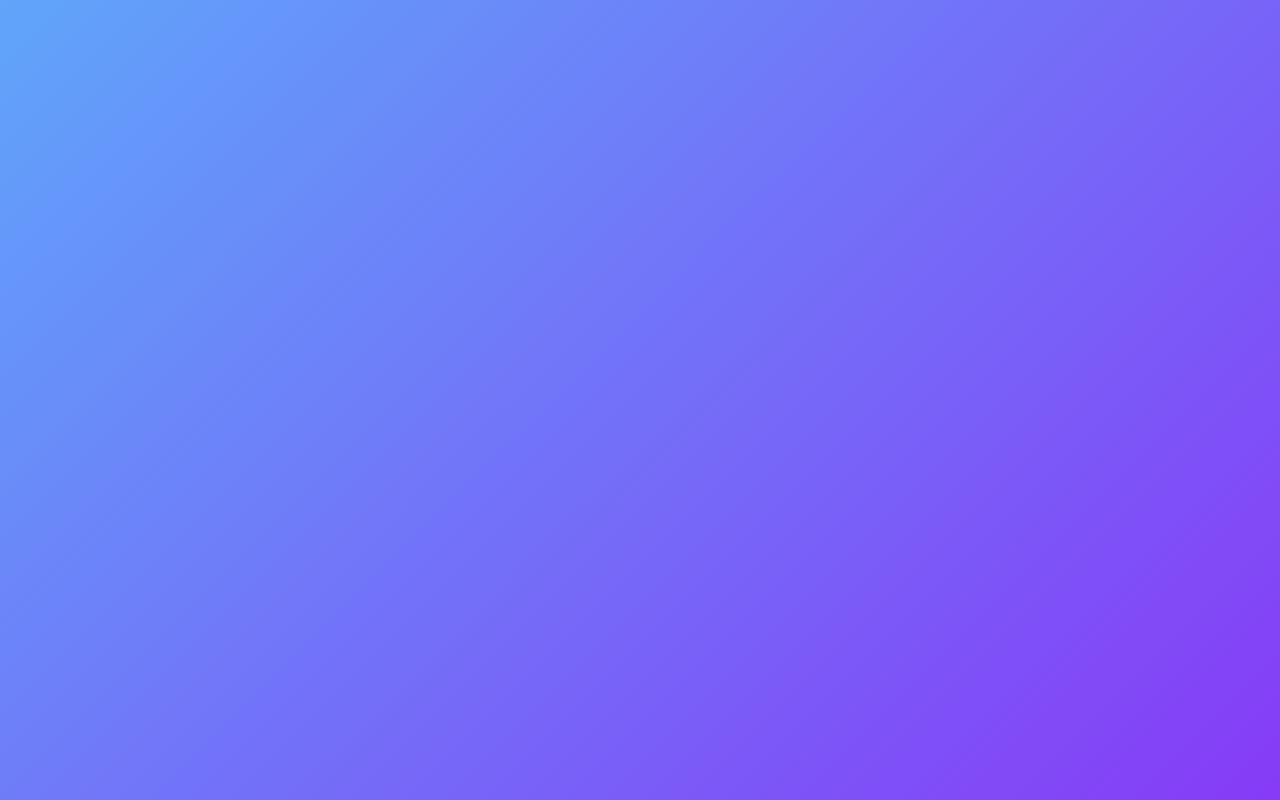
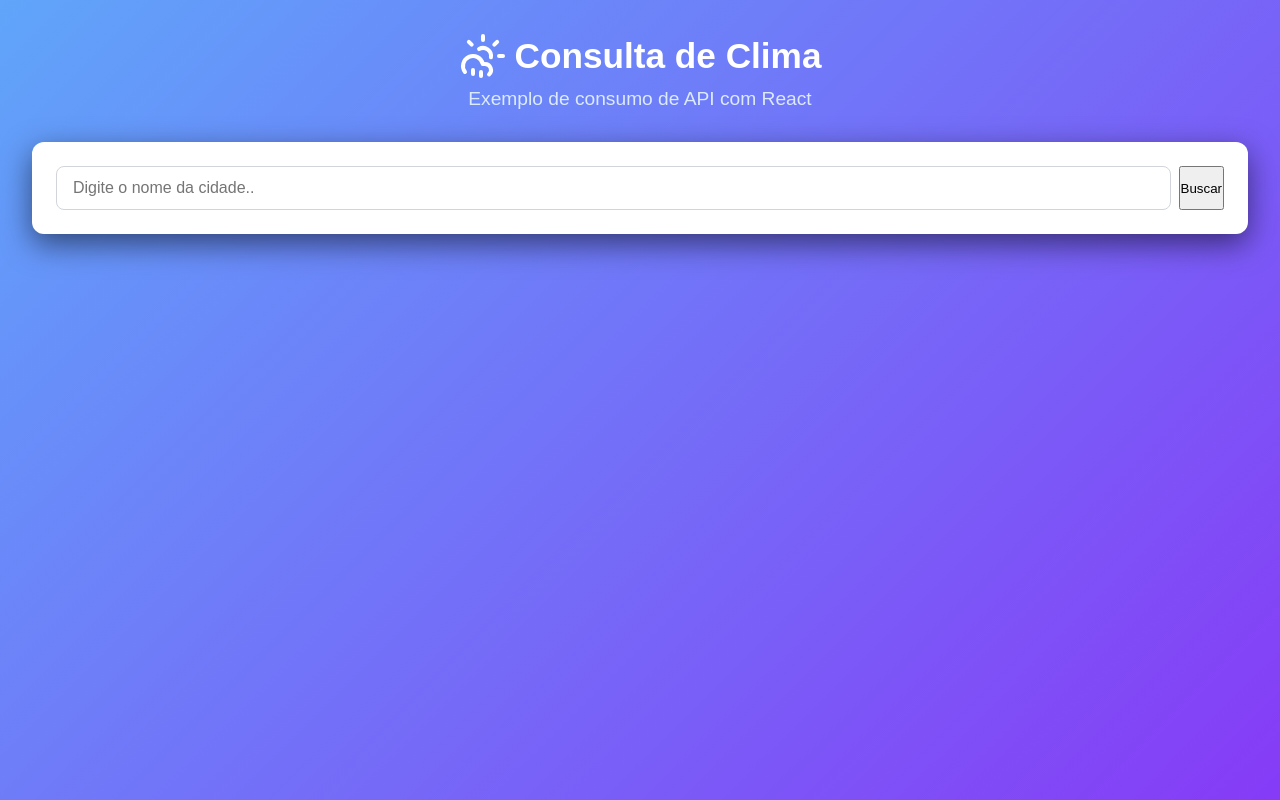
Before and after one commit to gustavoweb/clima-react-2b, a React (Vite) app: page / in a window 1280 px wide. Built offline with nearby package versions, Linux system fonts and the light colour scheme.

Commit message:
Add files via upload

```diff
--- a/package.json
+++ b/package.json
@@ -10,6 +10,7 @@
     "preview": "vite preview"
   },
   "dependencies": {
+    "lucide-react": "^0.544.0",
     "react": "^19.1.1",
     "react-dom": "^19.1.1"
   },
--- a/src/App.css
+++ b/src/App.css
@@ -6,3 +6,50 @@
   background: linear-gradient(135deg, #60a5fa 0%, #863bf6 100%);
   padding: 32px;
 }
+.content-wrapper{
+  min-width: 768px;
+  margin: 0 auto;
+  /* background: #fff; */
+}
+header{
+  text-align: center;
+  margin-bottom: 32px;
+}
+header h1{
+  display: flex;
+  align-items: center;
+  justify-content: center;
+  gap: 8px;
+  font-size: 2.2em;
+  font-weight: bold;
+  color:#fff;
+  margin-bottom: 8px;
+}
+header p{
+  color: #dbeafe;
+  font-size: 1.2em;
+}
+.busca-box{
+  background: #fff;
+  border-radius: 12px;
+  box-shadow: 0 10px 30px #00000086;
+  padding: 24px;
+  margin-bottom: 24px;
+}
+.busca-container{
+  display: flex;
+  gap: 8px;
+}
+.busca-container input{
+  flex: 1;
+  padding: 12px 16px;
+  border: 1px solid #d1d5db;
+  border-radius: 8px;
+  font-size: 16px;
+  outline: none;
+  transition: border-color 0.2s, box-shadow 0.2s;
+}
+.busca-container input:focus{
+  border-color: #3b82f6;
+  box-shadow: 0 0 0 3px #3b83f65f;
+}
--- a/src/App.jsx
+++ b/src/App.jsx
@@ -1,5 +1,6 @@
 import { useState } from 'react'
 import './App.css'
+import { CloudSunRain } from 'lucide-react';
 
 function App() {
   const [cidade, setCidade] = useState('');
@@ -48,6 +49,23 @@
     <>
       <div className="app-container">
         <div className="content-wrapper">
+          <header>
+            <h1>
+              <CloudSunRain color="white" size={48} />
+              Consulta de Clima
+            </h1>
+            <p>Exemplo de consumo de API com React</p>
+          </header>
+
+          <div className="busca-box">
+            <div className="busca-container">
+              <input
+                type="text"
+                placeholder="Digite o nome da cidade.."
+              />
+              <button>Buscar</button>
+            </div>
+          </div>
 
         </div>
       </div>
```
Also changed, not shown: 1 other file (tests, documents, lock files or other folders).
